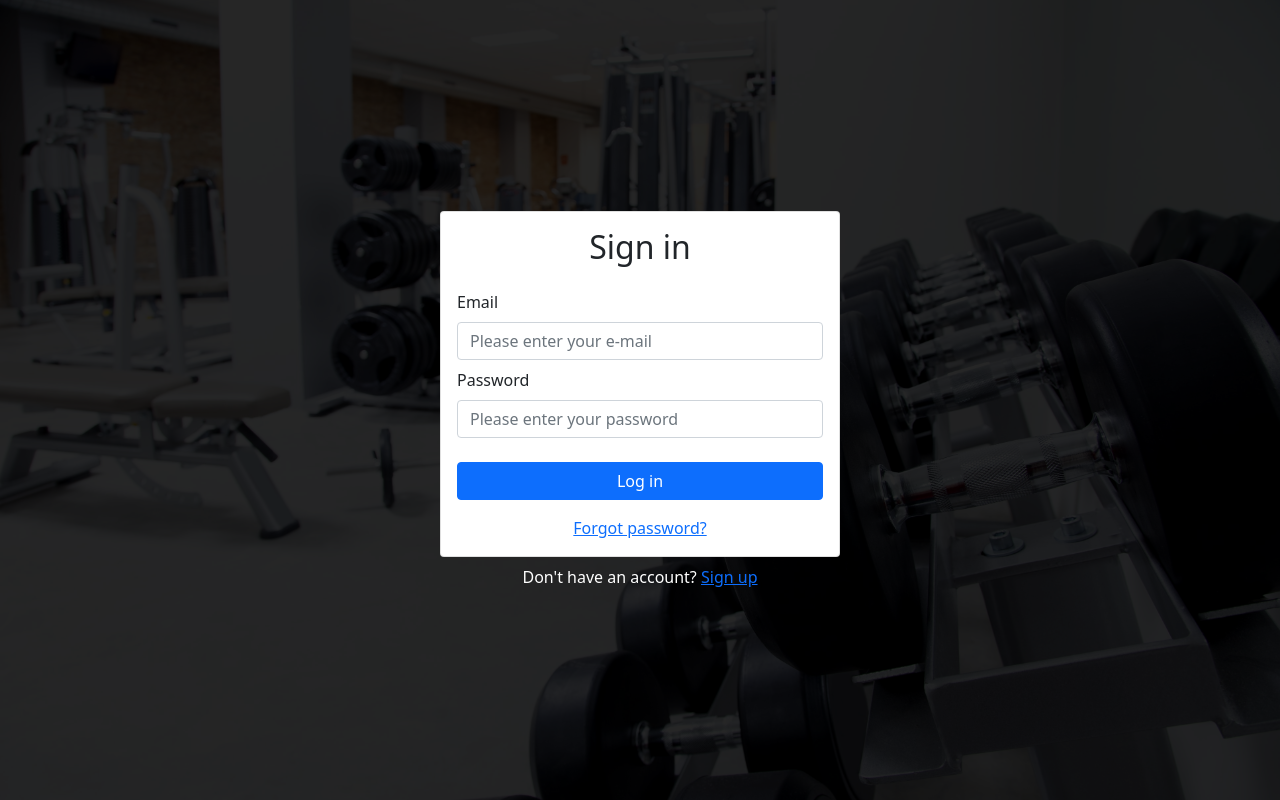
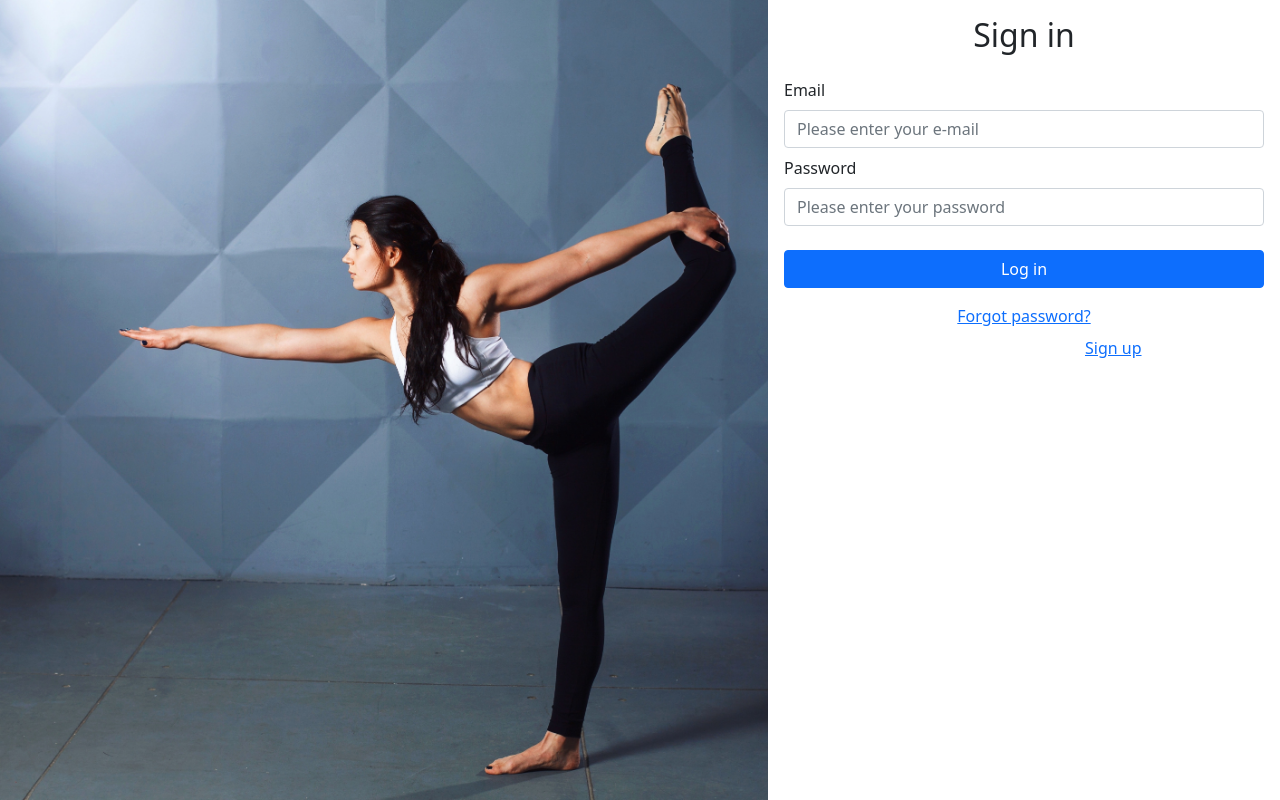
Before and after one commit to bogdiusf/gymeasure-production, a React (Create React App) app: page /login in a window 1280 px wide. Built offline with nearby package versions, Linux system fonts and the light colour scheme; no server answers.

Commit message:
Fix: started changing login/sign up pages design

```diff
--- a/package.json
+++ b/package.json
@@ -45,7 +45,7 @@
         "prettier": {
                 "singleQuote": true,
                 "printWidth": 150,
-                "tabWidth": 8,
+                "tabWidth": 4,
                 "semi": false,
                 "trailingComma": "none"
         }
--- a/src/components/LoginPage.js
+++ b/src/components/LoginPage.js
@@ -38,11 +38,8 @@ export default function Login() {
     }
 
     return (
-        <FormContainer
-            title="Sign in"
-            error={error}
-            footer={<FormFooter value1="Don't have an account?" value2="Sign up" path="/signup" />}
-        >
+        <>
+            <FormContainer title="Sign in" error={error} footer={<FormFooter value1="Don't have an account?" value2="Sign up" path="/signup" />}>
                 <Form onSubmit={handleLogin}>
                     <Form.Group id="email" className="mt-2">
                         <Form.Label>Email</Form.Label>
@@ -74,5 +71,6 @@ export default function Login() {
                     <Link to="/forgot-password">Forgot password?</Link>
                 </div>
             </FormContainer>
+        </>
     )
 }
--- a/src/components/shared/FormContainer.js
+++ b/src/components/shared/FormContainer.js
@@ -1,20 +1,43 @@
 import React from 'react'
-import { Card, Alert, Container } from 'react-bootstrap'
+import { Card, Alert } from 'react-bootstrap'
+import styled from 'styled-components'
+import welcomePic from '../../images/not-logged-pic.jpg'
 
 const FormContainer = ({ children, title, error, message, footer }) => (
-    <Container className="d-flex align-items-center justify-content-center" style={{ minHeight: '100vh' }}>
-        <div className="w-100" style={{ maxWidth: '400px' }}>
-            <Card>
+    <StyledBody>
+        <BackgroundImage img={welcomePic} />
+        <Container>
+            <CredentialsWrapper style={{ height: '100vh' }}>
                 <Card.Body>
                     <h2 className="text-center mb-4">{title}</h2>
                     {error && <Alert variant="danger">{error}</Alert>}
                     {message && <Alert variant="success">{message}</Alert>}
                     {children}
+                    {footer}
                 </Card.Body>
-            </Card>
-            {footer}
-        </div>
-    </Container>
+            </CredentialsWrapper>
+        </Container>
+    </StyledBody>
 )
 
 export default FormContainer
+
+const StyledBody = styled.div`
+    height: 100vh;
+    width: 100%;
+    display: flex;
+    justify-content: flex-end;
+`
+const Container = styled.div`
+    flex: 1;
+    min-width: 400px;
+`
+const BackgroundImage = styled.div`
+    height: 100vh;
+    background-image: url(${(props) => props.img});
+    background-size: cover;
+    flex: 1.5;
+`
+const CredentialsWrapper = styled.div`
+    background: white;
+`
```
Also changed, not shown: src/images/not-logged-pic.jpg (added). Lines whose indentation alone changed are shown as unchanged.
